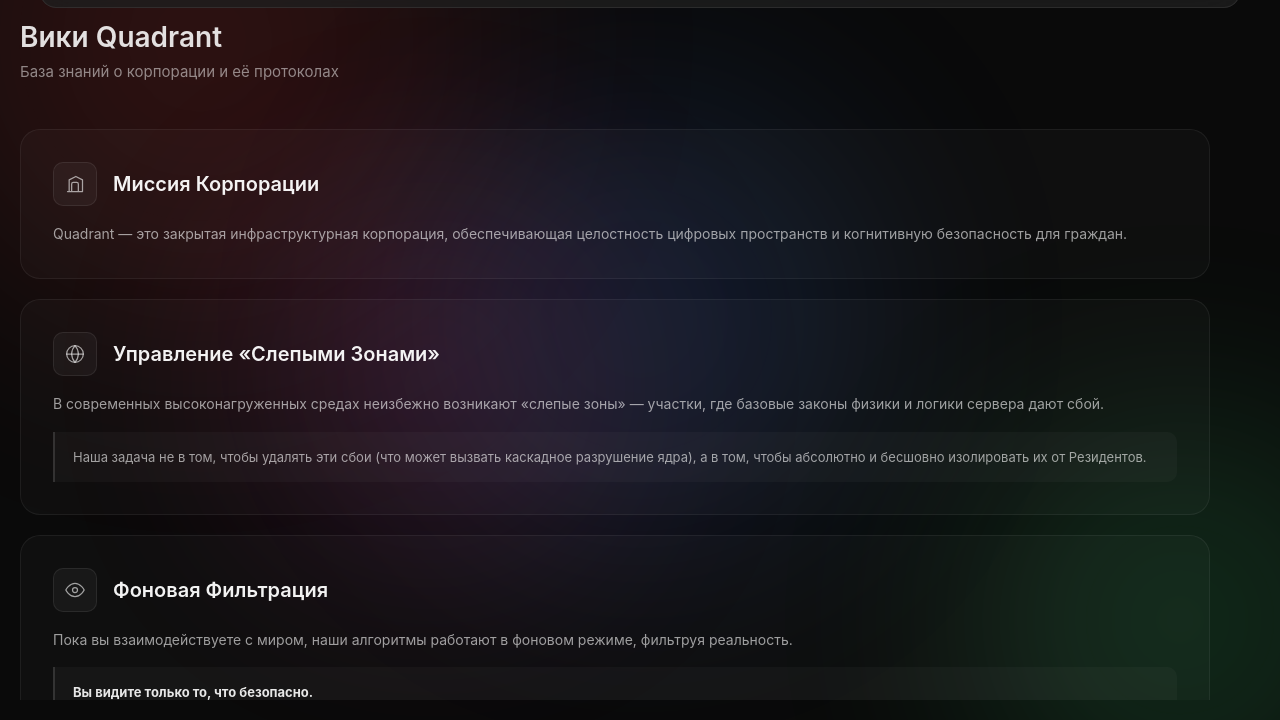
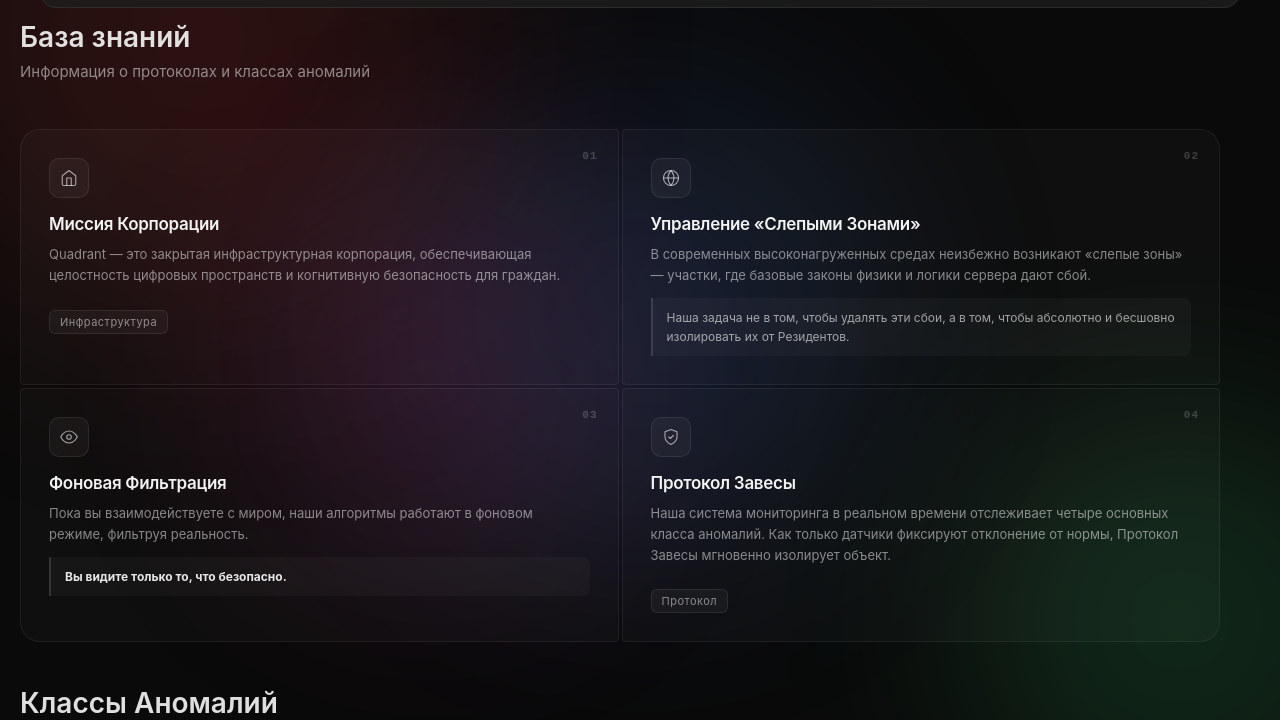
Before and after one commit to ccotan/quadrant, a plain HTML site: page wiki.html in a window 1280 px wide. Shown: the part 80-800 px from the top of the page. Drawn offline with Linux system fonts and the light colour scheme.

Commit message:
Update wiki.html

```diff
--- a/wiki.html
+++ b/wiki.html
@@ -51,66 +51,116 @@
     <div class="main-content" id="mainContent">
         <section class="section" id="section-0">
             <div class="section-heading-row">
-                <h2> Вики Quadrant</h2>
-                <p>База знаний о корпорации и её протоколах</p>
+                <h2>База знаний</h2>
+                <p>Информация о протоколах и классах аномалий</p>
             </div>
 
-            <div class="wiki-content">
-                <div class="wiki-block">
-                    <div class="wiki-block-header">
-                        <div class="wiki-block-icon">
-                            <svg viewBox="0 0 24 24"><path d="M3 21h18M5 21V7l8-4 8 4v14M8 21v-9a2 2 0 0 1 2-2h4a2 2 0 0 1 2 2v9"/></svg>
-                        </div>
-                        <h3 class="wiki-block-title">Миссия Корпорации</h3>
+            <div class="puzzle-grid">
+                <div class="puzzle-piece">
+                    <div class="puzzle-number">01</div>
+                    <div class="puzzle-icon">
+                        <svg viewBox="0 0 24 24"><path d="M3 9l9-7 9 7v11a2 2 0 0 1-2 2H5a2 2 0 0 1-2-2z"/><polyline points="9 22 9 12 15 12 15 22"/></svg>
                     </div>
-                    <p class="wiki-block-text">
+                    <h3 class="puzzle-title">Миссия Корпорации</h3>
+                    <p class="puzzle-text">
                         Quadrant — это закрытая инфраструктурная корпорация, обеспечивающая целостность цифровых пространств и когнитивную безопасность для граждан.
                     </p>
+                    <div class="puzzle-tag">Инфраструктура</div>
                 </div>
 
-                <div class="wiki-block">
-                    <div class="wiki-block-header">
-                        <div class="wiki-block-icon">
-                            <svg viewBox="0 0 24 24"><circle cx="12" cy="12" r="10"/><path d="M12 2a15.3 15.3 0 0 1 4 10 15.3 15.3 0 0 1-4 10 15.3 15.3 0 0 1-4-10 15.3 15.3 0 0 1 4-10z"/><line x1="2" y1="12" x2="22" y2="12"/></svg>
-                        </div>
-                        <h3 class="wiki-block-title">Управление «Слепыми Зонами»</h3>
+                <div class="puzzle-piece">
+                    <div class="puzzle-number">02</div>
+                    <div class="puzzle-icon">
+                        <svg viewBox="0 0 24 24"><circle cx="12" cy="12" r="10"/><line x1="2" y1="12" x2="22" y2="12"/><path d="M12 2a15.3 15.3 0 0 1 4 10 15.3 15.3 0 0 1-4 10 15.3 15.3 0 0 1-4-10 15.3 15.3 0 0 1 4-10z"/></svg>
                     </div>
-                    <p class="wiki-block-text">
+                    <h3 class="puzzle-title">Управление «Слепыми Зонами»</h3>
+                    <p class="puzzle-text">
                         В современных высоконагруженных средах неизбежно возникают «слепые зоны» — участки, где базовые законы физики и логики сервера дают сбой.
                     </p>
-                    <div class="wiki-block-highlight">
-                        <p>Наша задача не в том, чтобы удалять эти сбои (что может вызвать каскадное разрушение ядра), а в том, чтобы абсолютно и бесшовно изолировать их от Резидентов.</p>
+                    <div class="puzzle-highlight">
+                        <p>Наша задача не в том, чтобы удалять эти сбои, а в том, чтобы абсолютно и бесшовно изолировать их от Резидентов.</p>
                     </div>
                 </div>
 
-                <div class="wiki-block">
-                    <div class="wiki-block-header">
-                        <div class="wiki-block-icon">
-                            <svg viewBox="0 0 24 24"><path d="M1 12s4-8 11-8 11 8 11 8-4 8-11 8-11-8-11-8z"/><circle cx="12" cy="12" r="3"/></svg>
-                        </div>
-                        <h3 class="wiki-block-title">Фоновая Фильтрация</h3>
+                <div class="puzzle-piece">
+                    <div class="puzzle-number">03</div>
+                    <div class="puzzle-icon">
+                        <svg viewBox="0 0 24 24"><path d="M1 12s4-8 11-8 11 8 11 8-4 8-11 8-11-8-11-8z"/><circle cx="12" cy="12" r="3"/></svg>
                     </div>
-                    <p class="wiki-block-text">
+                    <h3 class="puzzle-title">Фоновая Фильтрация</h3>
+                    <p class="puzzle-text">
                         Пока вы взаимодействуете с миром, наши алгоритмы работают в фоновом режиме, фильтруя реальность.
                     </p>
-                    <div class="wiki-block-highlight">
+                    <div class="puzzle-highlight">
                         <p><strong>Вы видите только то, что безопасно.</strong></p>
                     </div>
                 </div>
 
-                <div class="wiki-block">
-                    <div class="wiki-block-header">
-                        <div class="wiki-block-icon">
-                            <svg viewBox="0 0 24 24"><path d="M12 22s8-4 8-10V5l-8-3-8 3v7c0 6 8 10 8 10z"/><path d="M9 12l2 2 4-4"/></svg>
-                        </div>
-                        <h3 class="wiki-block-title">Протокол Завесы</h3>
+                <div class="puzzle-piece">
+                    <div class="puzzle-number">04</div>
+                    <div class="puzzle-icon">
+                        <svg viewBox="0 0 24 24"><path d="M12 22s8-4 8-10V5l-8-3-8 3v7c0 6 8 10 8 10z"/><path d="M9 12l2 2 4-4"/></svg>
                     </div>
-                    <p class="wiki-block-text">
-                        Наша система мониторинга в реальном времени отслеживает четыре основных класса аномалий.
+                    <h3 class="puzzle-title">Протокол Завесы</h3>
+                    <p class="puzzle-text">
+                        Наша система мониторинга в реальном времени отслеживает четыре основных класса аномалий. Как только датчики фиксируют отклонение от нормы, Протокол Завесы мгновенно изолирует объект.
                     </p>
-                    <div class="wiki-block-highlight">
-                        <p>Как только датчики фиксируют отклонение от нормы, Протокол Завесы мгновенно изолирует объект от поля зрения и взаимодействия Граждан.</p>
+                    <div class="puzzle-tag">Протокол</div>
+                </div>
+            </div>
+
+            <div class="section-heading-row" style="margin-top: 20px;">
+                <h2>Классы Аномалий</h2>
+                <p>Типы объектов, подлежащих изоляции</p>
+            </div>
+
+            <div class="puzzle-grid">
+                <div class="puzzle-piece">
+                    <div class="puzzle-number">I</div>
+                    <div class="puzzle-icon">
+                        <svg viewBox="0 0 24 24"><rect x="3" y="3" width="7" height="7"/><rect x="14" y="3" width="7" height="7"/><rect x="14" y="14" width="7" height="7"/><rect x="3" y="14" width="7" height="7"/></svg>
                     </div>
+                    <h3 class="puzzle-title">Территориальные</h3>
+                    <p class="puzzle-text">
+                        Участки где нарушена топология и физика. Чанки с бесконечным циклом генерации, инвертированная гравитация, разрывы текстур.
+                    </p>
+                    <div class="puzzle-tag">Зоны</div>
+                </div>
+
+                <div class="puzzle-piece">
+                    <div class="puzzle-number">II</div>
+                    <div class="puzzle-icon">
+                        <svg viewBox="0 0 24 24"><path d="M20 21v-2a4 4 0 0 0-4-4H8a4 4 0 0 0-4 4v2"/><circle cx="12" cy="7" r="4"/></svg>
+                    </div>
+                    <h3 class="puzzle-title">Сущностные</h3>
+                    <p class="puzzle-text">
+                        Мутировавшие единицы с нулевым хитбоксом, копирующие скины Резидентов, «слепые» криперы, невидимые сущности.
+                    </p>
+                    <div class="puzzle-tag">Мобы</div>
+                </div>
+
+                <div class="puzzle-piece">
+                    <div class="puzzle-number">III</div>
+                    <div class="puzzle-icon">
+                        <svg viewBox="0 0 24 24"><path d="M21 16V8a2 2 0 0 0-1-1.73l-7-4a2 2 0 0 0-2 0l-7 4A2 2 0 0 0 3 8v8a2 2 0 0 0 1 1.73l7 4a2 2 0 0 0 2 0l7-4A2 2 0 0 0 21 16z"/></svg>
+                    </div>
+                    <h3 class="puzzle-title">Объектные</h3>
+                    <p class="puzzle-text">
+                        Инструменты с бесконечной прочностью, артефакты изменяющие FOV, «проклятые» книги, аномальные предметы.
+                    </p>
+                    <div class="puzzle-tag">Предметы</div>
+                </div>
+
+                <div class="puzzle-piece">
+                    <div class="puzzle-number">IV</div>
+                    <div class="puzzle-icon">
+                        <svg viewBox="0 0 24 24"><path d="M3 3h18v18H3z"/><path d="M3 9h18M9 21V3"/></svg>
+                    </div>
+                    <h3 class="puzzle-title">Структурные</h3>
+                    <p class="puzzle-text">
+                        Материалы нарушающие правила размещения. Псевдо-бедрок удаляющий чанк при разрушении, аномальные блоки.
+                    </p>
+                    <div class="puzzle-tag">Блоки</div>
                 </div>
             </div>
         </section>
```
